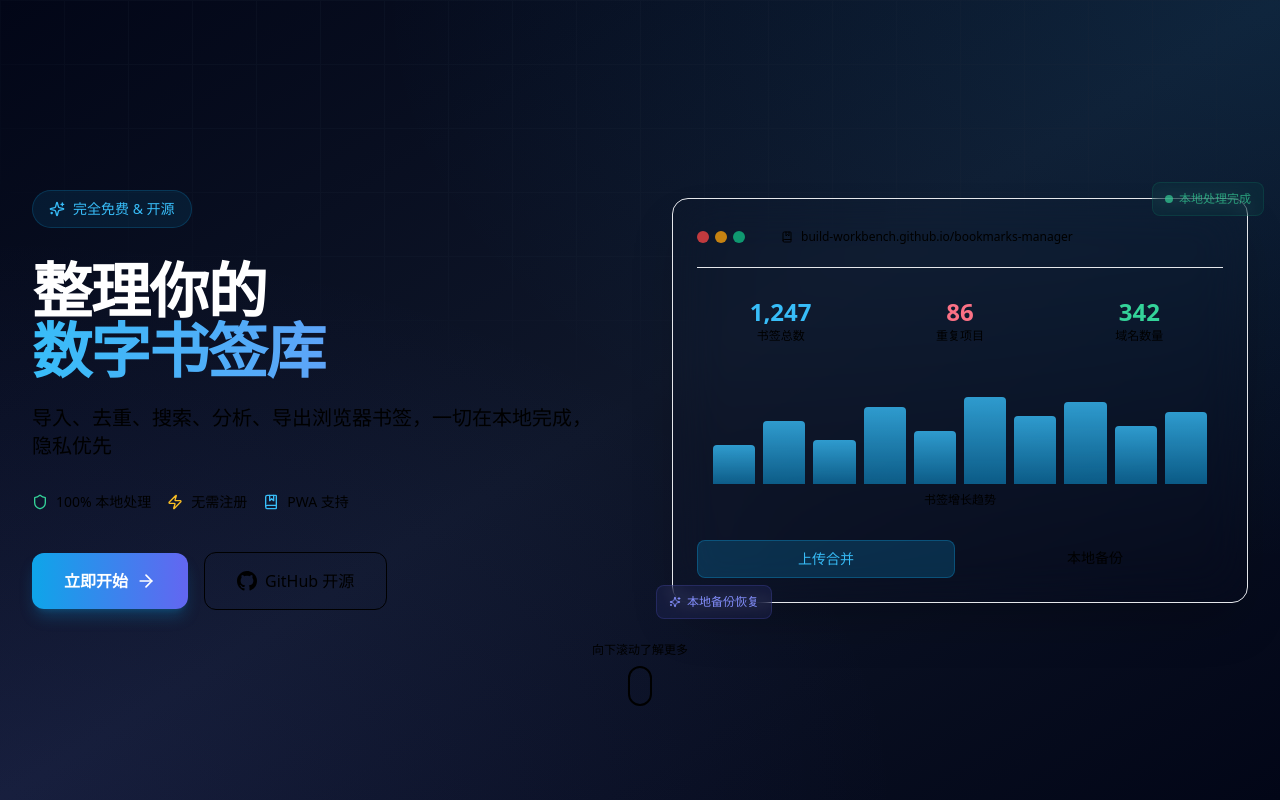
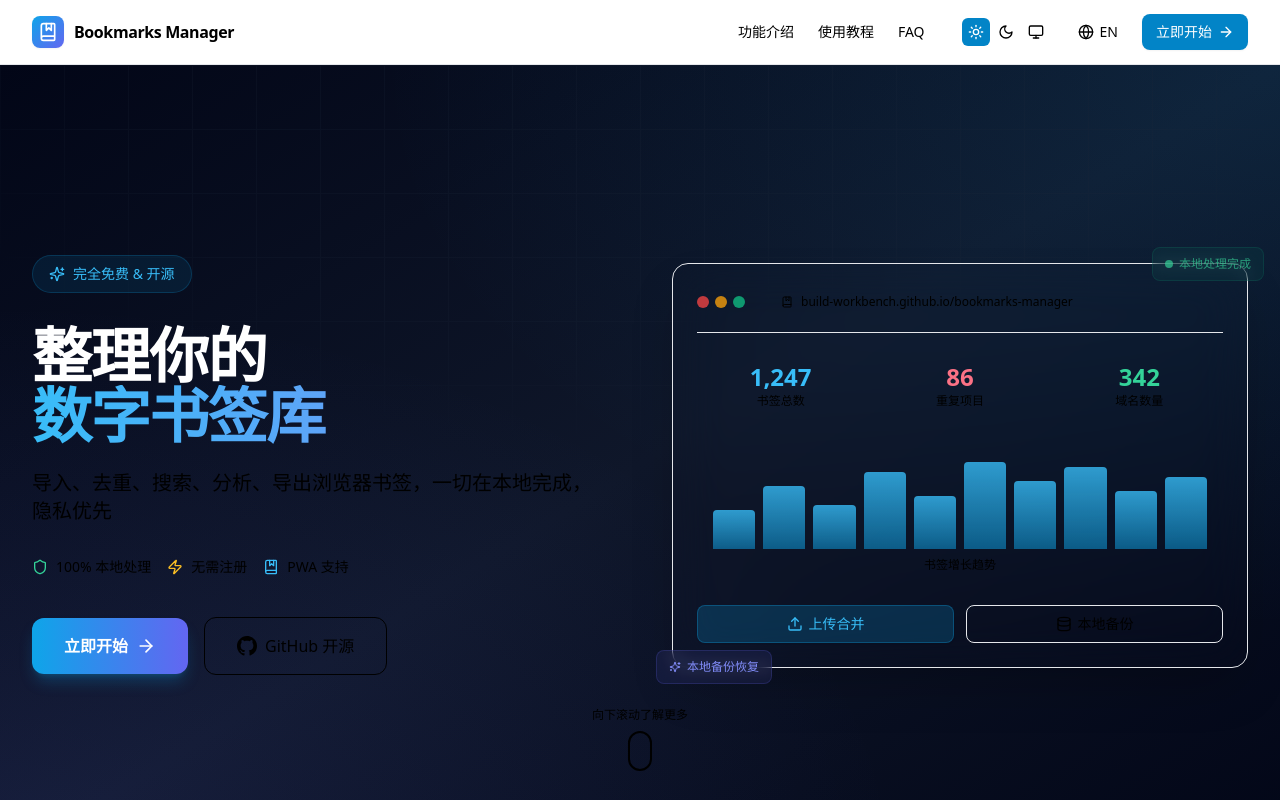
Before and after one commit to build-workbench/bookmarks-manager, a React (Vite) app: page /#/ in a window 1280 px wide. Shown: the top 800 px of the page. Built offline with nearby package versions, Linux system fonts and the light colour scheme; a web font is replaced by a local one.

Commit message:
feat: 优化落地页导航交互与多语言动态切换

```diff
--- a/src/App.tsx
+++ b/src/App.tsx
@@ -2,7 +2,11 @@ import { Routes, Route, Navigate, NavLink, Link, useLocation } from 'react-route
 import { useEffect, Suspense, lazy } from 'react'
 import { AlertCircle } from 'lucide-react'
 import useBookmarksStore from '@/store/useBookmarksStore'
-import { initializePreferences, watchSystemTheme } from '@/store/usePreferencesStore'
+import {
+  usePreferencesStore,
+  initializePreferences,
+  watchSystemTheme
+} from '@/store/usePreferencesStore'
 import { LazyErrorBoundary } from '@/ui/ErrorBoundary'
 import { ThemeSwitch } from '@/ui/ThemeSwitch'
 import { LanguageSwitch } from '@/ui/LanguageSwitch'
@@ -28,6 +32,7 @@ const appLinks = [
 
 function AppHeader() {
   const { needsMerge } = useBookmarksStore()
+  usePreferencesStore((state) => state.language)
 
   return (
     <>
@@ -85,11 +90,7 @@ function AppContent() {
   const { loadFromDB } = useBookmarksStore()
 
   useEffect(() => {
-    // Initialize preferences (theme & language)
-    initializePreferences()
-    const cleanup = watchSystemTheme()
     void loadFromDB()
-    return cleanup
   }, [loadFromDB])
 
   return (
@@ -143,8 +144,16 @@ function LegacyRedirectHandler() {
 }
 
 export default function App() {
+  const language = usePreferencesStore((state) => state.language)
+
+  useEffect(() => {
+    initializePreferences()
+    const cleanup = watchSystemTheme()
+    return cleanup
+  }, [])
+
   return (
-    <>
+    <div key={language} className="min-h-screen bg-background text-foreground">
       <LegacyRedirectHandler />
       <Routes>
         <Route
@@ -164,6 +173,6 @@ export default function App() {
         <Route path="/app/*" element={<AppContent />} />
         <Route path="*" element={<Navigate to="/" replace />} />
       </Routes>
-    </>
+    </div>
   )
 }
--- a/src/locales/index.ts
+++ b/src/locales/index.ts
@@ -9,11 +9,40 @@ const translations = {
   'en-US': enUS
 } as const
 
-let currentLanguage: Language = 'zh-CN'
+// 检测浏览器语言
+export function detectBrowserLanguage(): Language {
+  if (typeof navigator !== 'undefined') {
+    const browserLang = navigator.language
+    if (browserLang && browserLang.startsWith('zh')) return 'zh-CN'
+  }
+  return 'en-US'
+}
+
+function getInitialLanguage(): Language {
+  try {
+    if (typeof localStorage !== 'undefined') {
+      const stored = localStorage.getItem('preferences')
+      if (stored) {
+        const parsed = JSON.parse(stored)
+        if (parsed.state?.language === 'zh-CN' || parsed.state?.language === 'en-US') {
+          return parsed.state.language
+        }
+      }
+    }
+  } catch {}
+  return 'zh-CN'
+}
+
+let currentLanguage: Language = typeof window !== 'undefined' ? getInitialLanguage() : 'zh-CN'
+if (typeof document !== 'undefined') {
+  document.documentElement.lang = currentLanguage
+}
 
 export function setI18nLanguage(lang: Language): void {
   currentLanguage = lang
-  document.documentElement.lang = lang
+  if (typeof document !== 'undefined') {
+    document.documentElement.lang = lang
+  }
 }
 
 export function getI18nLanguage(): Language {
@@ -44,10 +73,3 @@ export function t(key: string, params?: Record<string, string | number | undefin
   const template = translationsForLang[key] || key
   return interpolate(template, params)
 }
-
-// 检测浏览器语言
-export function detectBrowserLanguage(): Language {
-  const browserLang = navigator.language
-  if (browserLang.startsWith('zh')) return 'zh-CN'
-  return 'en-US'
-}
--- a/src/main.tsx
+++ b/src/main.tsx
@@ -3,6 +3,9 @@ import ReactDOM from 'react-dom/client'
 import { HashRouter } from 'react-router-dom'
 import App from '@/App'
 import '@/index.css'
+import { initializePreferences } from '@/store/usePreferencesStore'
+
+initializePreferences()
 
 ReactDOM.createRoot(document.getElementById('root')!).render(
   <React.StrictMode>
--- a/src/pages/LandingPage/FAQ.tsx
+++ b/src/pages/LandingPage/FAQ.tsx
@@ -1,6 +1,9 @@
 import { useState } from 'react'
 import { ChevronDown, HelpCircle } from 'lucide-react'
 import { t } from '@/locales'
+
+export default function FAQ() {
+  const [openIndex, setOpenIndex] = useState<number | null>(0)
 
   const faqs = [
     {
@@ -28,9 +31,6 @@ const faqs = [
       answer: t('faq.a6')
     }
   ]
-
-export default function FAQ() {
-  const [openIndex, setOpenIndex] = useState<number | null>(0)
 
   return (
     <section className="relative py-24 lg:py-32 bg-background">
--- /dev/null
+++ b/src/pages/LandingPage/Header.tsx
@@ -0,0 +1,48 @@
+import { Link } from 'react-router-dom'
+import { BookMarked, ArrowRight } from 'lucide-react'
+import { ThemeSwitch } from '@/ui/ThemeSwitch'
+import { LanguageSwitch } from '@/ui/LanguageSwitch'
+import { t } from '@/locales'
+
+export function LandingHeader() {
+  return (
+    <header className="sticky top-0 z-50 border-b border-border/40 bg-background/80 backdrop-blur-md">
+      <div className="mx-auto flex h-16 max-w-7xl items-center justify-between px-4 sm:px-6 lg:px-8">
+        <Link
+          to="/"
+          className="flex items-center gap-2.5 font-bold text-foreground transition hover:text-sky-400"
+        >
+          <div className="flex h-8 w-8 items-center justify-center rounded-lg bg-gradient-to-br from-sky-500 to-indigo-500 text-white shadow-sm">
+            <BookMarked className="h-5 w-5" />
+          </div>
+          <span className="text-base tracking-tight">Bookmarks Manager</span>
+        </Link>
+        <div className="flex items-center gap-3 sm:gap-4">
+          <nav className="hidden md:flex items-center gap-6 text-sm font-medium text-muted">
+            <a href="#features" className="hover:text-foreground transition-colors">
+              {t('footer.links.features')}
+            </a>
+            <a href="#how-it-works" className="hover:text-foreground transition-colors">
+              {t('footer.links.tutorial')}
+            </a>
+            <a href="#faq" className="hover:text-foreground transition-colors">
+              FAQ
+            </a>
+          </nav>
+          <div className="h-4 w-px bg-border hidden md:block" />
+          <ThemeSwitch />
+          <LanguageSwitch />
+          <Link
+            to="/app/upload"
+            className="inline-flex items-center gap-1.5 rounded-lg bg-sky-600 px-3.5 py-2 text-sm font-medium text-white transition hover:bg-sky-500 shadow-sm"
+          >
+            <span>{t('hero.getStarted')}</span>
+            <ArrowRight className="h-4 w-4" />
+          </Link>
+        </div>
+      </div>
+    </header>
+  )
+}
+
+export default LandingHeader
--- a/src/pages/LandingPage/Hero.tsx
+++ b/src/pages/LandingPage/Hero.tsx
@@ -1,5 +1,6 @@
-import { BookMarked, Shield, Zap, ArrowRight, Sparkles } from 'lucide-react'
+import { BookMarked, Shield, Zap, ArrowRight, Sparkles, Upload, Database } from 'lucide-react'
 import { useEffect, useState } from 'react'
+import { Link } from 'react-router-dom'
 import { t } from '@/locales'
 
 export default function Hero() {
@@ -142,12 +143,20 @@ export default function Hero() {
 
                 {/* Action Buttons */}
                 <div className="flex gap-3">
-                  <div className="flex-1 bg-sky-500/20 border border-sky-500/30 rounded-lg py-2 text-center text-sm text-sky-400">
-                    {t('hero.preview.upload')}
-                  </div>
-                  <div className="flex-1 bg-card-hover/50 rounded-lg py-2 text-center text-sm text-muted">
-                    {t('hero.preview.backup')}
-                  </div>
+                  <Link
+                    to="/app/upload"
+                    className="flex-1 bg-sky-500/20 hover:bg-sky-500/30 border border-sky-500/30 hover:border-sky-500/50 rounded-lg py-2 text-center text-sm font-medium text-sky-400 transition cursor-pointer flex items-center justify-center gap-1.5 shadow-sm"
+                  >
+                    <Upload className="w-4 h-4" />
+                    <span>{t('hero.preview.upload')}</span>
+                  </Link>
+                  <Link
+                    to="/app/backup"
+                    className="flex-1 bg-card-hover/50 hover:bg-card-hover border border-border/40 hover:border-border rounded-lg py-2 text-center text-sm font-medium text-muted hover:text-foreground transition cursor-pointer flex items-center justify-center gap-1.5"
+                  >
+                    <Database className="w-4 h-4" />
+                    <span>{t('hero.preview.backup')}</span>
+                  </Link>
                 </div>
               </div>
             </div>
--- a/src/pages/LandingPage/index.tsx
+++ b/src/pages/LandingPage/index.tsx
@@ -1,3 +1,4 @@
+import LandingHeader from './Header'
 import Hero from './Hero'
 import Features from './Features'
 import HowItWorks from './HowItWorks'
@@ -7,6 +8,7 @@ import Footer from './Footer'
 export default function LandingPage() {
   return (
     <div className="min-h-screen bg-background">
+      <LandingHeader />
       <Hero />
       <section id="features">
         <Features />
@@ -14,7 +16,9 @@ export default function LandingPage() {
       <section id="how-it-works">
         <HowItWorks />
       </section>
-      <FAQ />
+      <section id="faq">
+        <FAQ />
+      </section>
       <Footer />
     </div>
   )
--- a/src/store/usePreferencesStore.ts
+++ b/src/store/usePreferencesStore.ts
@@ -1,6 +1,6 @@
 import { create } from 'zustand'
 import { persist } from 'zustand/middleware'
-import { setI18nLanguage, detectBrowserLanguage, type Language } from '@/locales'
+import { setI18nLanguage, type Language } from '@/locales'
 
 export type Theme = 'light' | 'dark' | 'auto'
 export type { Language }
@@ -42,17 +42,23 @@ export const usePreferencesStore = create<PreferencesState>()(
       language: 'zh-CN',
 
       setTheme: (theme) => {
+        applyTheme(theme)
         set({ theme })
-        applyTheme(theme)
       },
 
       setLanguage: (language) => {
+        applyLanguage(language)
         set({ language })
-        applyLanguage(language)
       }
     }),
     {
-      name: 'preferences'
+      name: 'preferences',
+      onRehydrateStorage: () => (state) => {
+        if (state) {
+          applyTheme(state.theme)
+          applyLanguage(state.language)
+        }
+      }
     }
   )
 )
@@ -62,16 +68,15 @@ export function initializePreferences() {
 
   const stored = localStorage.getItem('preferences')
   if (!stored) {
-    const detectedLang = detectBrowserLanguage()
     const detectedTheme = detectSystemTheme()
+
+    applyTheme(detectedTheme)
+    applyLanguage(state.language)
 
     usePreferencesStore.setState({
       theme: detectedTheme,
-      language: detectedLang
+      language: state.language
     })
-
-    applyTheme(detectedTheme)
-    applyLanguage(detectedLang)
   } else {
     applyTheme(state.theme)
     applyLanguage(state.language)
```
Also changed, not shown: src/pages/UploadMerge.tsx (+17 -2 lines), 1 other file (tests, documents, lock files or other folders). Lines whose indentation alone changed are shown as unchanged.
